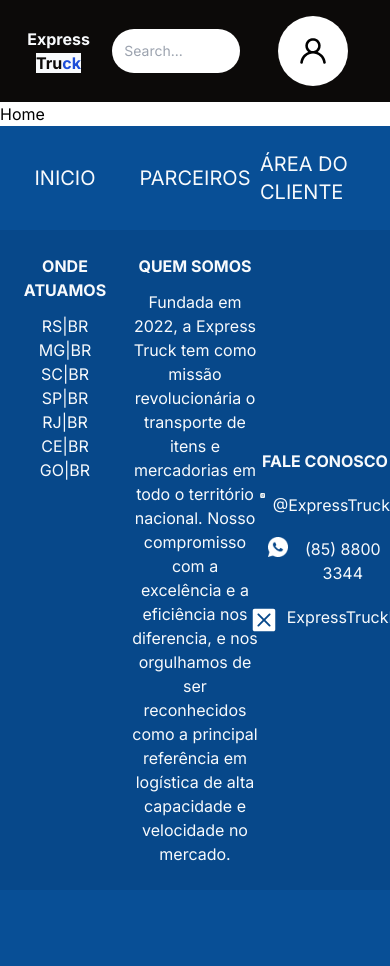
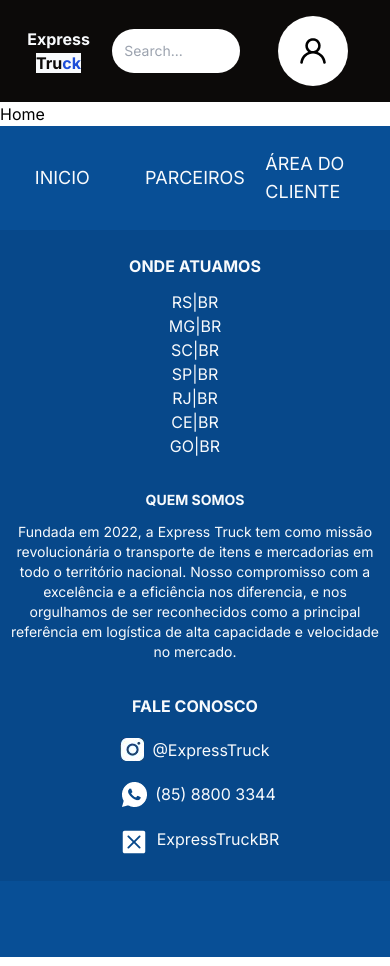
Before and after one commit to DropperDEV/express-truck, a React (Vite) app: page / in a window 390 px wide. Built offline with nearby package versions, Linux system fonts and the light colour scheme.

Commit message:
feat: footer responsived made

```diff
--- a/src/ui/Footer.jsx
+++ b/src/ui/Footer.jsx
@@ -4,7 +4,7 @@ import FooterSlide from "./FooterSlide";
 
 export default function Footer() {
   return (
-    <footer className=" flex flex-col items-center justify-center text-slate-50 ">
+    <footer className=" flex flex-col items-center justify-center text-slate-50   ">
       <FooterSlide>
         <FooterMenu>Inicio</FooterMenu>
         <FooterMenu>Parceiros</FooterMenu>
--- a/src/ui/FooterAbout.jsx
+++ b/src/ui/FooterAbout.jsx
@@ -1,6 +1,6 @@
 export default function FooterAbout() {
   return (
-    <div className=" mx-auto grid w-full grid-cols-3  bg-blue-1100 py-6">
+    <div className=" mx-auto grid w-full grid-cols-1 gap-8 bg-blue-1100 py-6  sm:grid-cols-3 sm:gap-0">
       <ul className="  flex flex-col gap-3 text-center text-base uppercase">
         <h2 className=" font-bold">Onde atuamos</h2>
         <li>
@@ -16,9 +16,9 @@ export default function FooterAbout() {
           </ul>
         </li>
       </ul>
-      <div className=" flex flex-col  gap-3 text-center text-base">
+      <div className=" flex flex-col  gap-3 text-center text-sm sm:text-base">
         <h2 className="font-bold  uppercase">quem somos</h2>
-        <p>
+        <p className=" mx-2">
           Fundada em 2022, a Express Truck tem como missão revolucionária o
           transporte de itens e mercadorias em todo o território nacional. Nosso
           compromisso com a excelência e a eficiência nos diferencia, e nos
@@ -26,8 +26,10 @@ export default function FooterAbout() {
           logística de alta capacidade e velocidade no mercado.{" "}
         </p>
       </div>
-      <div className=" flex flex-col items-center  justify-center gap-5 text-center text-base mb-9 ">
+      <div className=" flex flex-col gap-5 text-center text-base">
         <h2 className="font-bold uppercase">fale conosco</h2>
+        <div className=" flex flex-col items-center justify-center gap-5">
+          {" "}
           <div className="flex flex-row gap-2">
             <span>
               <img src="instagram.jpg" alt="" />
@@ -59,5 +61,6 @@ export default function FooterAbout() {
           </div>
         </div>
       </div>
+    </div>
   );
 }
--- a/src/ui/FooterSlide.jsx
+++ b/src/ui/FooterSlide.jsx
@@ -1,4 +1,8 @@
 /* eslint-disable react/prop-types */
-export default function FooterSlide({children}) {
-  return <div className=" bg-blue-1000 w-full py-6 grid grid-cols-3 text-xl">{children}</div>;
+export default function FooterSlide({ children }) {
+  return (
+    <div className=" grid w-full grid-cols-3 gap-2 bg-blue-1000 py-6 text-lg sm:gap-0 sm:text-xl">
+      {children}
+    </div>
+  );
 }
```
Lines whose indentation alone changed are shown as unchanged.
